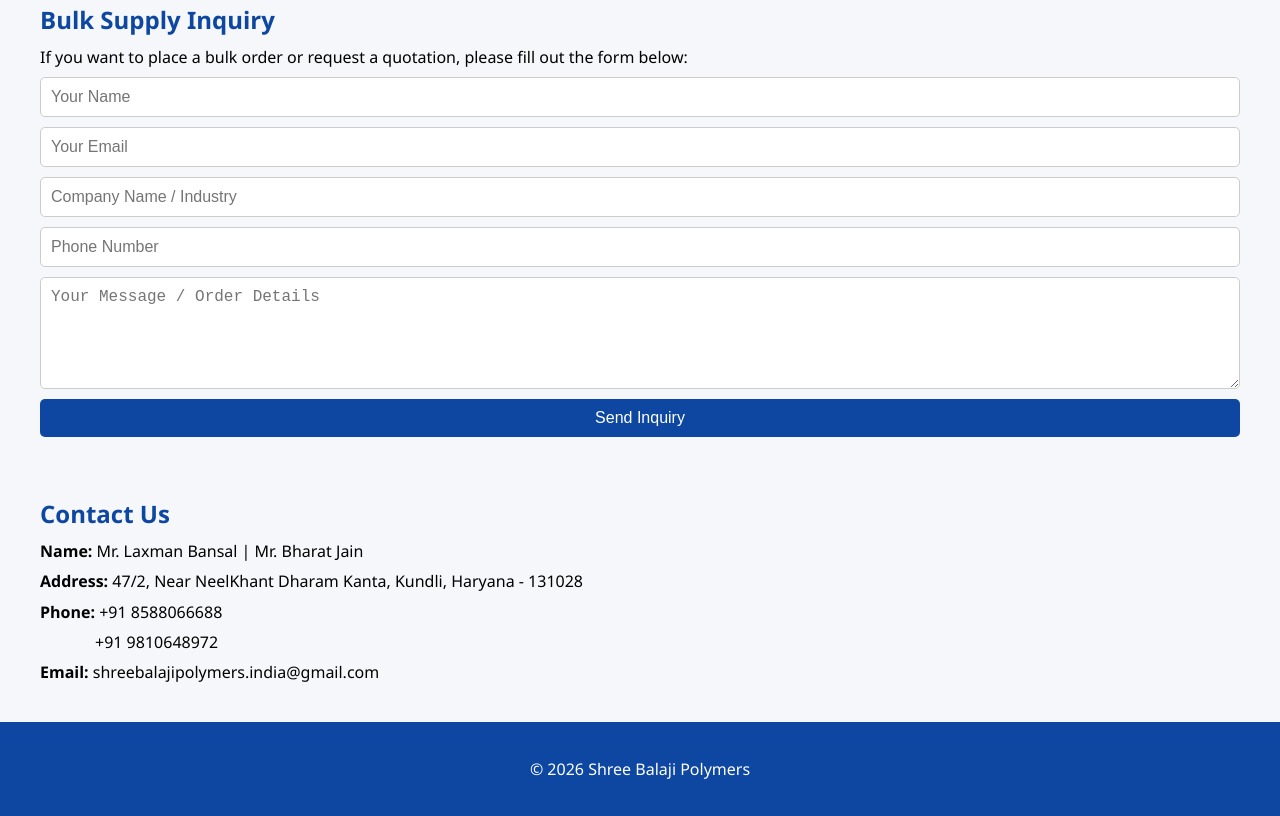
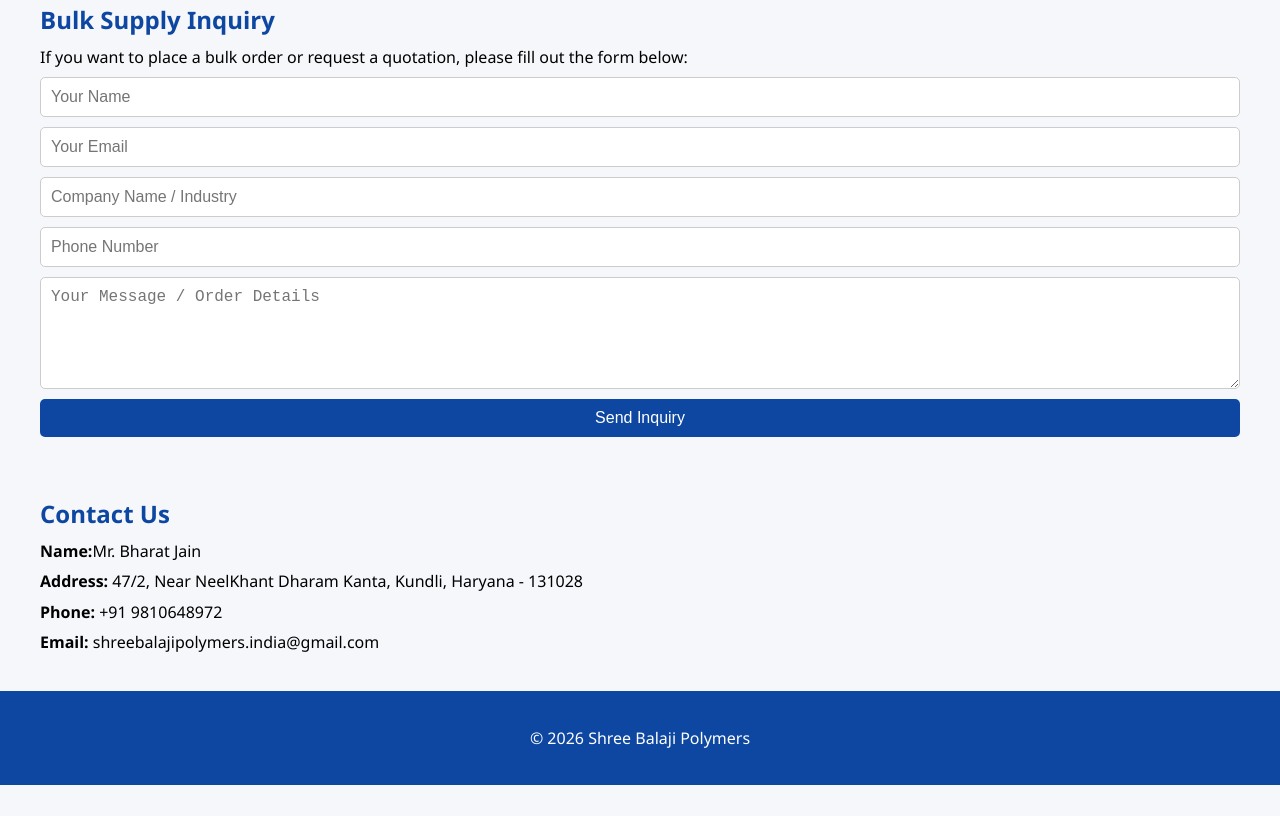
Before and after one commit to bharat232701/ShreeBalajiPolymers, a plain HTML site: page index.html in a window 1280 px wide. Shown: the part 1407-2223 px from the top of the page. After the commit the page ends 2192 px from the top, so only its background shows below. Drawn offline with Linux system fonts and the light colour scheme.

Commit message:
Update index.html

```diff
--- a/index.html
+++ b/index.html
@@ -231,11 +231,10 @@ form button:hover {
 
 <section id="contact">
     <h2>Contact Us</h2>
-	 <p><strong>Name:</strong> Mr. Laxman Bansal | Mr. Bharat Jain</p>
+	 <p><strong>Name:</strong>Mr. Bharat Jain</p>
 
     <p><strong>Address:</strong> 47/2, Near NeelKhant Dharam Kanta, Kundli, Haryana - 131028</p>
-  <p><strong>Phone:</strong> +91 8588066688</p>
-<p style="padding-left: 55px;">+91 9810648972</p>
+  <p><strong>Phone:</strong> +91 9810648972</p>
     <p><strong>Email:</strong> shreebalajipolymers.india@gmail.com</p>
 </section>
 
```
